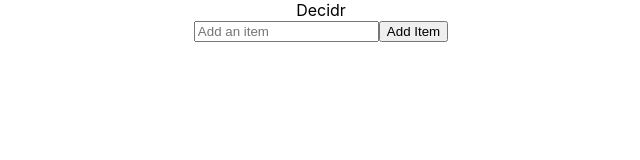
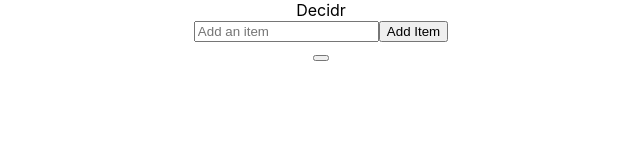
Before and after one commit to firezgi/decidr, a React (Create React App) app: page / in a window 1280 px wide. Shown: the top 160 px of the page, without its empty margins (319-959 px from the left). Built offline with nearby package versions, Linux system fonts and the light colour scheme.

Commit message:
feat(select):add button to select item random #11

```diff
--- a/src/App.js
+++ b/src/App.js
@@ -17,6 +17,7 @@ function App() {
       <AddItem
       listContainer={listContainer}
       setListContainer={setListContainer} />
+      <button onClick={selectItem}></button>
     </div>
   );
 }
```
